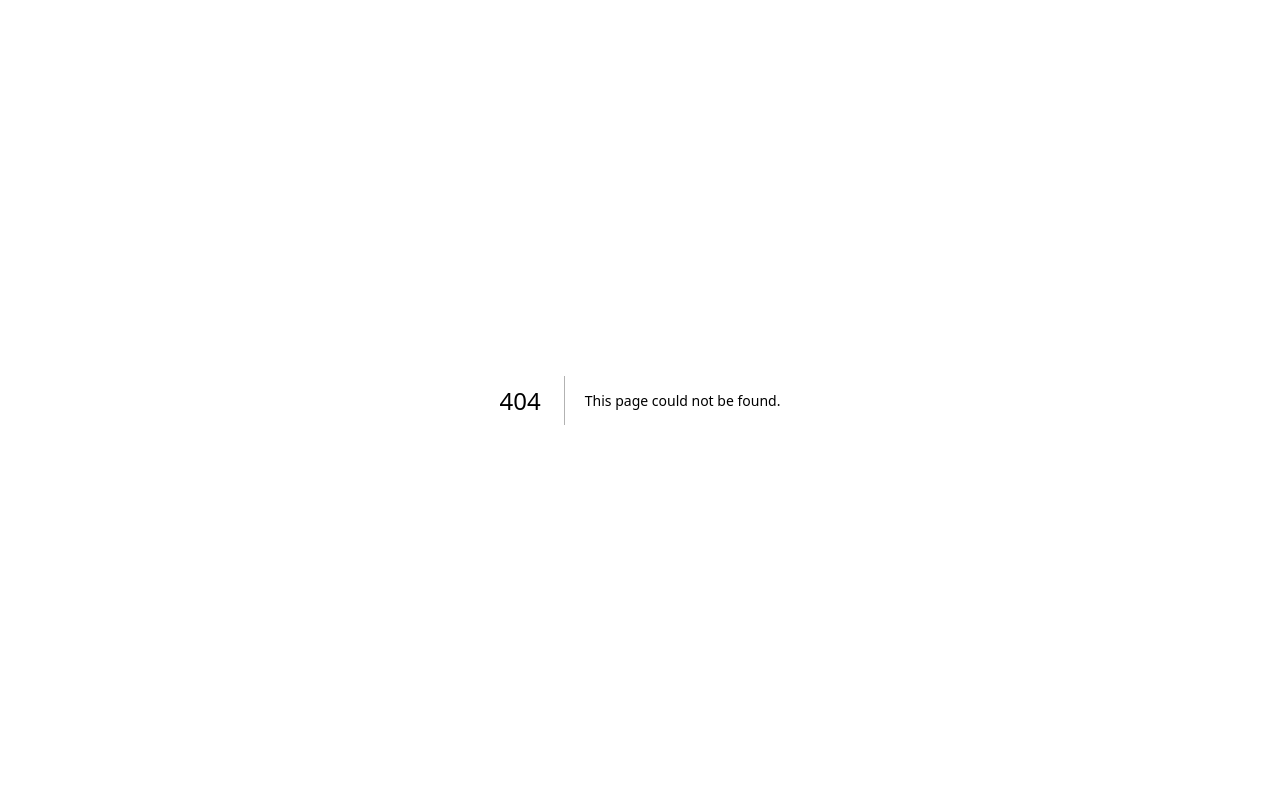
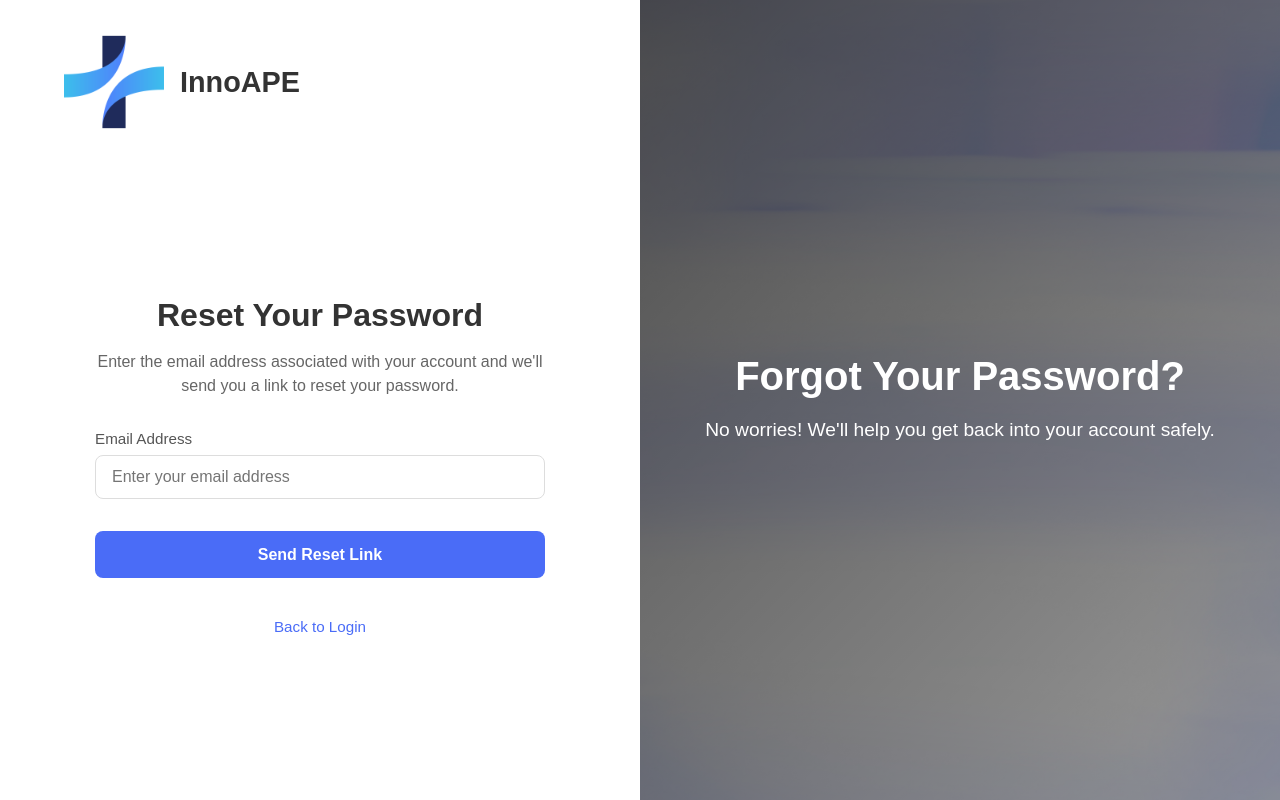
Before and after one commit to blortega/INNOAPE, a Next.js app: page /forgot-password in a window 1280 px wide. Before the commit this address had no page. Built offline with nearby package versions, Linux system fonts and the light colour scheme.

Commit message:
feat: - Implemented Forgot Password with firestore auth functionality

```diff
--- /dev/null
+++ b/src/app/forgot-password/page.tsx
@@ -0,0 +1,134 @@
+"use client";
+
+import { useState } from "react";
+import Image from "next/image";
+import Link from "next/link";
+import { auth } from "@/firebase";
+import { sendPasswordResetEmail } from "firebase/auth";
+import { assets } from "@/components/assets";
+import styles from "@/styles/forgot-password.module.css";
+
+export default function ForgotPassword() {
+  const [email, setEmail] = useState("");
+  const [isSubmitting, setIsSubmitting] = useState(false);
+  const [message, setMessage] = useState({ type: "", text: "" });
+
+  const handleSubmit = async (e: React.FormEvent) => {
+    e.preventDefault();
+
+    if (!email) {
+      setMessage({ type: "error", text: "Please enter your email address" });
+      return;
+    }
+
+    setIsSubmitting(true);
+    setMessage({ type: "", text: "" });
+
+    try {
+      await sendPasswordResetEmail(auth, email);
+      setMessage({
+        type: "success",
+        text: "Password reset email sent! Check your inbox for instructions.",
+      });
+      setEmail("");
+    } catch (error: any) {
+      let errorMessage = "Failed to send password reset email";
+
+      // Handle specific Firebase error codes
+      if (error.code === "auth/user-not-found") {
+        errorMessage = "No account found with this email address";
+      } else if (error.code === "auth/invalid-email") {
+        errorMessage = "Please enter a valid email address";
+      } else if (error.code === "auth/too-many-requests") {
+        errorMessage = "Too many attempts. Please try again later";
+      }
+
+      setMessage({ type: "error", text: errorMessage });
+    } finally {
+      setIsSubmitting(false);
+    }
+  };
+
+  return (
+    <div className={styles.pageWrapper}>
+      <div className={styles.resetContainer}>
+        <div className={styles.logoSection}>
+          <Image
+            src={assets.innoAPE}
+            alt="Company Logo"
+            width={100}
+            height={100}
+            className={styles.logo}
+          />
+          <h1 className={styles.companyName}>InnoAPE</h1>
+        </div>
+
+        <div className={styles.formWrapper}>
+          <h2 className={styles.formTitle}>Reset Your Password</h2>
+          <p className={styles.formDescription}>
+            Enter the email address associated with your account and we'll send
+            you a link to reset your password.
+          </p>
+
+          <form onSubmit={handleSubmit} className={styles.resetForm}>
+            <div className={styles.inputGroup}>
+              <label htmlFor="email" className={styles.label}>
+                Email Address
+              </label>
+              <input
+                id="email"
+                name="email"
+                type="email"
+                placeholder="Enter your email address"
+                value={email}
+                onChange={(e) => setEmail(e.target.value)}
+                className={styles.input}
+                required
+              />
+            </div>
+
+            {message.text && (
+              <div
+                className={`${styles.message} ${
+                  message.type === "error"
+                    ? styles.errorMessage
+                    : styles.successMessage
+                }`}
+              >
+                <p>{message.text}</p>
+              </div>
+            )}
+
+            <button
+              type="submit"
+              className={styles.submitButton}
+              disabled={isSubmitting}
+            >
+              {isSubmitting ? "Sending..." : "Send Reset Link"}
+            </button>
+
+            <Link href="/login" className={styles.backToLogin}>
+              Back to Login
+            </Link>
+          </form>
+        </div>
+      </div>
+
+      <div className={styles.imageContainer}>
+        <Image
+          src={assets.innoAPEbg}
+          alt="Reset password background"
+          fill
+          priority
+          className={styles.bgImage}
+          objectFit="cover"
+        />
+        <div className={styles.overlay}></div>
+        <div className={styles.welcomeText}>
+          <h2>Forgot Your Password?</h2>
+          <p>No worries! We'll help you get back into your account safely.</p>
+        </div>
+      </div>
+    </div>
+  );
+}
--- /dev/null
+++ b/src/app/styles/forgot-password.module.css
@@ -0,0 +1,225 @@
+/* Forgot Password Page Styles */
+
+.pageWrapper {
+  display: flex;
+  min-height: 100vh;
+  width: 100%;
+}
+
+.resetContainer {
+  display: flex;
+  flex-direction: column;
+  width: 50%;
+  padding: 2rem 4rem;
+  background-color: #fff;
+  position: relative;
+  z-index: 1;
+}
+
+.imageContainer {
+  width: 50%;
+  position: relative;
+  overflow: hidden;
+}
+
+.bgImage {
+  object-position: center;
+}
+
+.overlay {
+  position: absolute;
+  top: 0;
+  left: 0;
+  right: 0;
+  bottom: 0;
+  background: linear-gradient(135deg, rgba(0, 0, 0, 0.7), rgba(0, 0, 0, 0.4));
+  z-index: 1;
+}
+
+.welcomeText {
+  position: absolute;
+  top: 50%;
+  left: 50%;
+  transform: translate(-50%, -50%);
+  color: white;
+  text-align: center;
+  z-index: 2;
+  width: 80%;
+}
+
+.welcomeText h2 {
+  font-size: 2.5rem;
+  margin-bottom: 1rem;
+}
+
+.welcomeText p {
+  font-size: 1.2rem;
+  line-height: 1.6;
+}
+
+.logoSection {
+  display: flex;
+  align-items: center;
+  margin-bottom: 2rem;
+}
+
+.logo {
+  border-radius: 12px;
+  margin-right: 1rem;
+}
+
+.companyName {
+  font-size: 1.8rem;
+  font-weight: 700;
+  color: #333;
+}
+
+.formWrapper {
+  flex: 1;
+  display: flex;
+  flex-direction: column;
+  justify-content: center;
+  max-width: 450px;
+  margin: 0 auto;
+  width: 100%;
+}
+
+.formTitle {
+  font-size: 2rem;
+  font-weight: 600;
+  color: #333;
+  margin-bottom: 1rem;
+  text-align: center;
+}
+
+.formDescription {
+  text-align: center;
+  color: #666;
+  margin-bottom: 2rem;
+  font-size: 1rem;
+  line-height: 1.5;
+}
+
+.resetForm {
+  width: 100%;
+  display: flex;
+  flex-direction: column;
+  gap: 1.5rem;
+}
+
+.inputGroup {
+  display: flex;
+  flex-direction: column;
+  gap: 0.5rem;
+}
+
+.label {
+  font-size: 0.95rem;
+  font-weight: 500;
+  color: #555;
+}
+
+.input {
+  padding: 0.75rem 1rem;
+  border: 1px solid #ddd;
+  border-radius: 8px;
+  font-size: 1rem;
+  width: 100%;
+  transition: border-color 0.3s;
+}
+
+.input:focus {
+  outline: none;
+  border-color: #4a6cf7;
+  box-shadow: 0 0 0 2px rgba(74, 108, 247, 0.2);
+}
+
+.message {
+  padding: 1rem;
+  border-radius: 8px;
+  font-size: 0.95rem;
+}
+
+.errorMessage {
+  background-color: rgba(239, 68, 68, 0.1);
+  color: #ef4444;
+  border: 1px solid rgba(239, 68, 68, 0.2);
+}
+
+.successMessage {
+  background-color: rgba(34, 197, 94, 0.1);
+  color: #22c55e;
+  border: 1px solid rgba(34, 197, 94, 0.2);
+}
+
+.submitButton {
+  padding: 0.9rem;
+  background-color: #4a6cf7;
+  color: white;
+  border: none;
+  border-radius: 8px;
+  font-size: 1rem;
+  font-weight: 600;
+  cursor: pointer;
+  transition: background-color 0.3s;
+  margin-top: 0.5rem;
+}
+
+.submitButton:hover {
+  background-color: #3a57d5;
+}
+
+.submitButton:disabled {
+  background-color: #a5b4f3;
+  cursor: not-allowed;
+}
+
+.backToLogin {
+  text-align: center;
+  color: #4a6cf7;
+  font-weight: 500;
+  text-decoration: none;
+  margin-top: 1rem;
+  display: block;
+  font-size: 0.95rem;
+}
+
+.backToLogin:hover {
+  text-decoration: underline;
+}
+
+/* Responsive styles */
+@media (max-width: 1024px) {
+  .resetContainer {
+    padding: 2rem;
+  }
+}
+
+@media (max-width: 768px) {
+  .pageWrapper {
+    flex-direction: column-reverse;
+  }
+
+  .resetContainer,
+  .imageContainer {
+    width: 100%;
+  }
+
+  .imageContainer {
+    height: 250px;
+  }
+
+  .formWrapper {
+    padding: 2rem 0;
+  }
+}
+
+@media (max-width: 480px) {
+  .resetContainer {
+    padding: 1.5rem;
+  }
+
+  .formTitle {
+    font-size: 1.75rem;
+  }
+}
```
